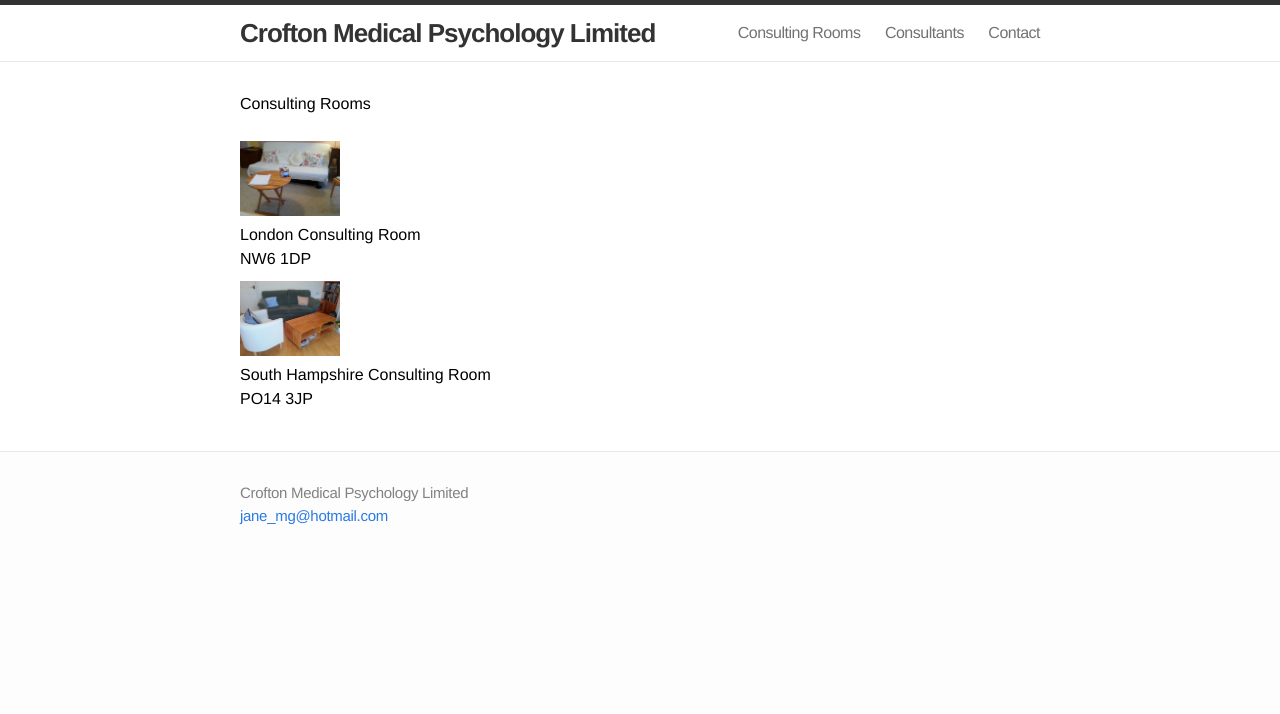
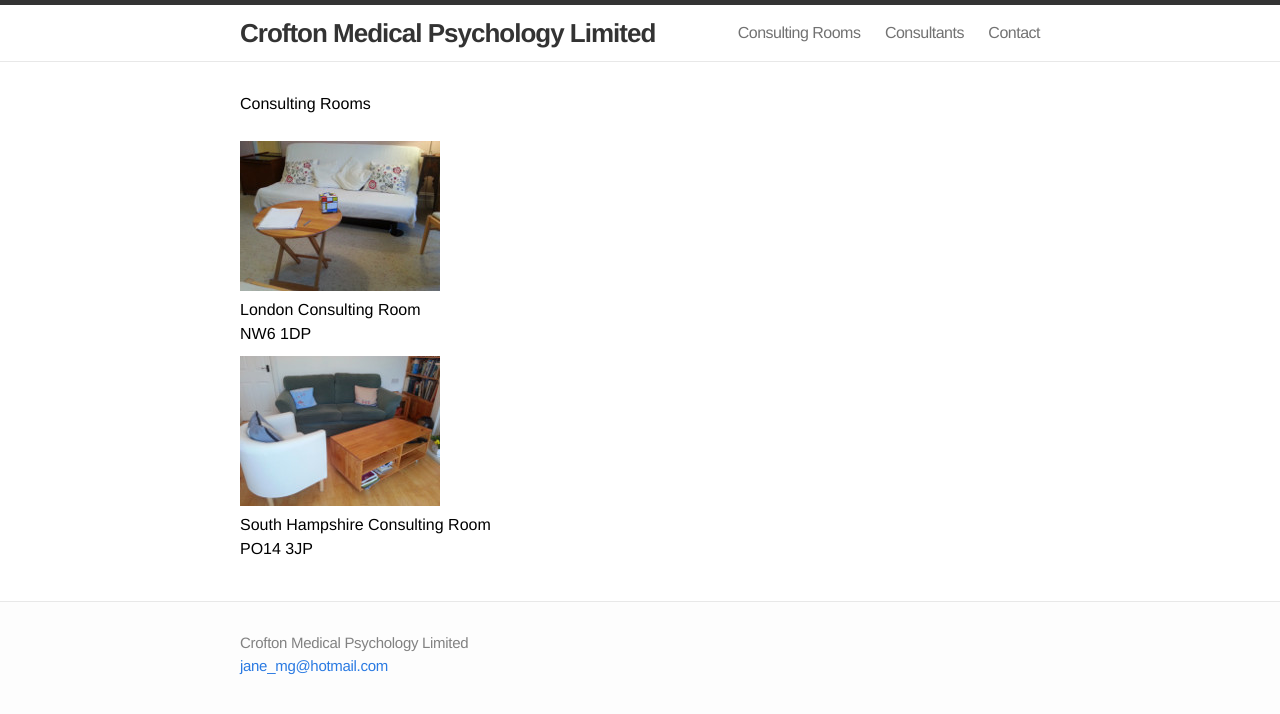
Before and after one commit to croftonmedpsych/croftonmedpsych.github.io, a Jekyll site: the page built from rooms/index.html, in a window 1280 px wide. Shown: the top 714 px of the page. Built offline with Jekyll 4.4.1, drawn with Linux system fonts in a browser that asks for light colours.

Commit message:
thumbnails added

```diff
--- a/css/main.css
+++ b/css/main.css
@@ -353,9 +353,7 @@ a:visited { color: #205caa; }
 .associations {
     display: none;
 }
-.rooms img {
-  width: 100px;
-}
+
 /* media queries */
 /* ----------------------------------------------------------*/
 
--- a/rooms/index.html
+++ b/rooms/index.html
@@ -8,11 +8,11 @@ title: Consulting Rooms
   <div class="rooms">
     <h1>Consulting Rooms</h1>
 
-    <a href="{{ site.url }}/assets/london-room.jpg"><img src="{{ site.url }}/assets/london-room.jpg" /></a>
+    <a href="{{ site.url }}/assets/london-room.jpg"><img src="{{ site.url }}/assets/london-room-thumb.jpg" /></a>
     <p>London Consulting Room <br />
     NW6 1DP</p>
 
-    <a href="{{ site.url }}/assets/hampshire-room.jpg"><img src="{{ site.url }}/assets/hampshire-room.jpg" /></a>
+    <a href="{{ site.url }}/assets/hampshire-room.jpg"><img src="{{ site.url }}/assets/hampshire-room-thumb.jpg" /></a>
     <p>South Hampshire Consulting Room <br />
     PO14 3JP</p>
   </div>
```
Also changed, not shown: assets/hampshire-room-thumb.jpg (added), assets/london-room-thumb.jpg (added).
